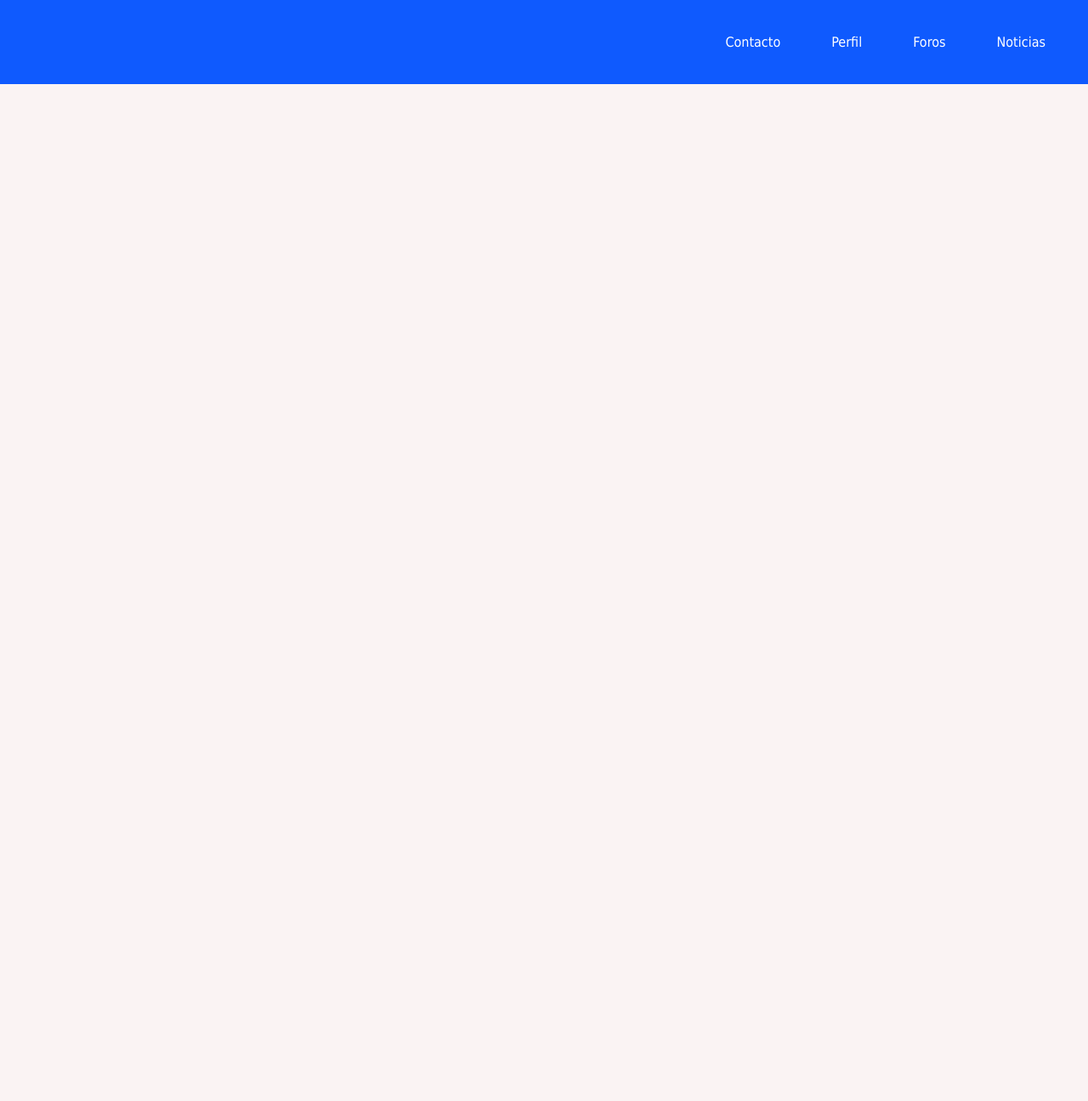
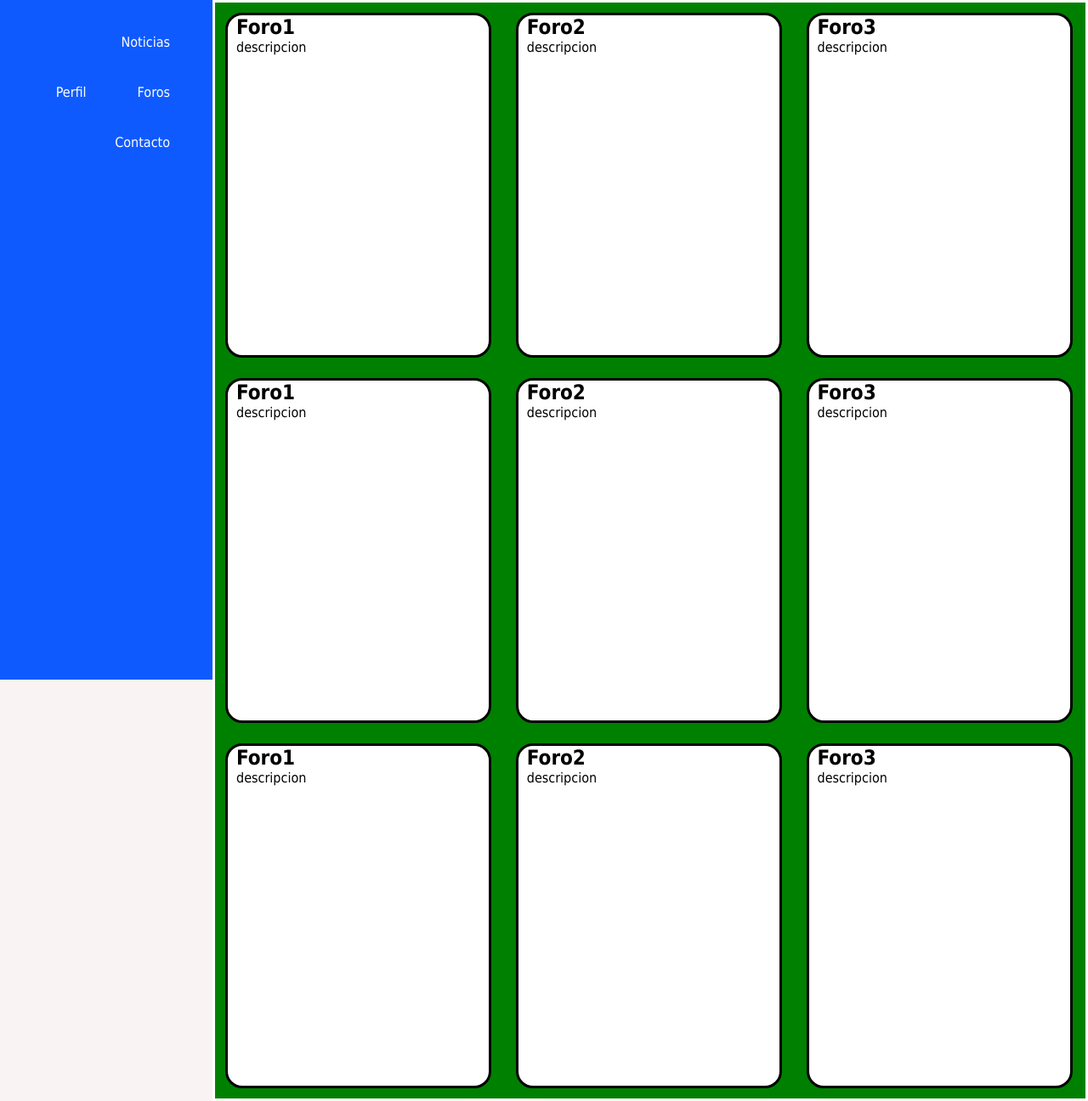
Before and after one commit to valle-code/Boolean, a PHP site: page / in a window 1280 px wide. Shown: the whole page at 85% size. Before the commit the page ends 99 px from the top, so only its background shows below. Run offline with PHP 8.4, Linux system fonts and the light colour scheme.

Commit message:
cambios 29 marzo

```diff
--- a/pantallas/estilos.css
+++ b/pantallas/estilos.css
@@ -49,14 +49,13 @@
   width: 100vw;
   align-items: center;
   height: 100vh;
-  }
+}
 
-  nav {
+nav {
     clear: both;
     background-color: rgba(4, 83, 255, 0.952);
     color: white;
     padding: 20px;
-    margin: 0;
     overflow: hidden;
 }
 
@@ -70,6 +69,7 @@ nav ul{
   display: inline-block;
   list-style-type: none;
   padding: 20px 30px;
+  border-radius: 12px;
 }
 
 .decBarra{
@@ -77,8 +77,30 @@ nav ul{
   color: white;
 }
 
- li:hover{
+li:hover{
   background-color: rgb(68, 137, 248);
+}
+
+.wrapper{
+  /* height: 100vh;
+  width: 100vh; */
+  background-color: black;
+  padding: 0;
+  width: 100vw;
+  margin-left: auto;
+}
+
+.forumBox{
+  margin-left: 10px;
+}
+
+main{
+  height: auto;
+  width: 80vw;
+  background-color: green;
+
+  position: relative;
+  border: solid white;
 }
 
 input[type = "text"], input[type = "password"] {
@@ -88,6 +110,16 @@ input[type = "text"], input[type = "password"] {
   border-radius: 5px;
   text-align: center;
   border: solid white;
+}
+
+section {
+  display: inline-block;
+  width: 30%;
+  height: 50%;
+  border: solid black;
+  background-color: white;
+  margin: 12px;
+  border-radius: 20px;
 }
 
 input[type = "submit"]{
@@ -100,7 +132,6 @@ input[type = "submit"]{
   color: black;
 }
 
-
 body{
   background-color: rgb(250, 243, 243);
 }
@@ -108,7 +139,6 @@ body{
 form{
   padding: 10px;
   display: table;
-
 }
 
 label{
@@ -116,3 +146,8 @@ label{
   margin-left: 10px;
   color: white;
 }
+
+body{
+  display: flex;
+  justify-content: center;
+}
--- a/pantallas/index.html
+++ b/pantallas/index.html
@@ -13,5 +13,74 @@
                 <li class = "barra"><a href = "./contacto.html" class = "decBarra">Contacto</a></li>
             </ul>
         </nav>
+        <div class = "wrapper">
+            <main>
+                <div class = "sectionWrapper">
+                    <section>
+                        <!-- <img class = "forumImg" src = "./imagenes/LogoDani-02.png"> -->
+                            <div class = "forumBox">
+                                <h1>Foro1</h1>
+                                <p class = "descripcion">descripcion</p>
+                            </div>
+                    </section>
+                    <section>
+                        <!-- <img class = "forumImg" src = "./imagenes/LogoDani-02.png"> -->
+                            <div class = "forumBox">
+                                <h1>Foro2</h1>
+                                <p class = "descripcion">descripcion</p>
+                            </div>
+                    </section>
+                    <section>
+                        <!-- <img class = "forumImg" src = "./imagenes/LogoDani-02.png"> -->
+                            <div class = "forumBox">
+                                <h1>Foro3</h1>
+                                <p class = "descripcion">descripcion</p>
+                            </div>
+                    </section>
+                    <section>
+                        <!-- <img class = "forumImg" src = "./imagenes/LogoDani-02.png"> -->
+                            <div class = "forumBox">
+                                <h1>Foro1</h1>
+                                <p class = "descripcion">descripcion</p>
+                            </div>
+                    </section>
+                    <section>
+                        <!-- <img class = "forumImg" src = "./imagenes/LogoDani-02.png"> -->
+                            <div class = "forumBox">
+                                <h1>Foro2</h1>
+                                <p class = "descripcion">descripcion</p>
+                            </div>
+                    </section>
+                    <section>
+                        <!-- <img class = "forumImg" src = "./imagenes/LogoDani-02.png"> -->
+                            <div class = "forumBox">
+                                <h1>Foro3</h1>
+                                <p class = "descripcion">descripcion</p>
+                            </div>
+                    </section>
+                    <section>
+                        <!-- <img class = "forumImg" src = "./imagenes/LogoDani-02.png"> -->
+                            <div class = "forumBox">
+                                <h1>Foro1</h1>
+                                <p class = "descripcion">descripcion</p>
+                            </div>
+                    </section>
+                    <section>
+                        <!-- <img class = "forumImg" src = "./imagenes/LogoDani-02.png"> -->
+                            <div class = "forumBox">
+                                <h1>Foro2</h1>
+                                <p class = "descripcion">descripcion</p>
+                            </div>
+                    </section>
+                    <section>
+                        <!-- <img class = "forumImg" src = "./imagenes/LogoDani-02.png"> -->
+                            <div class = "forumBox">
+                                <h1>Foro3</h1>
+                                <p class = "descripcion">descripcion</p>
+                            </div>
+                    </section>
+                </div>
+            </main>
+        </div>
     </body>
 </html>
```
